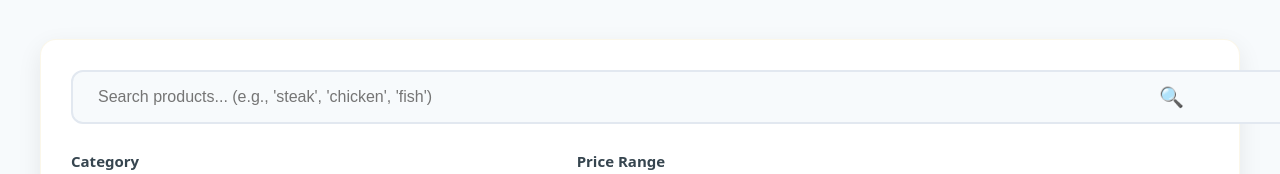
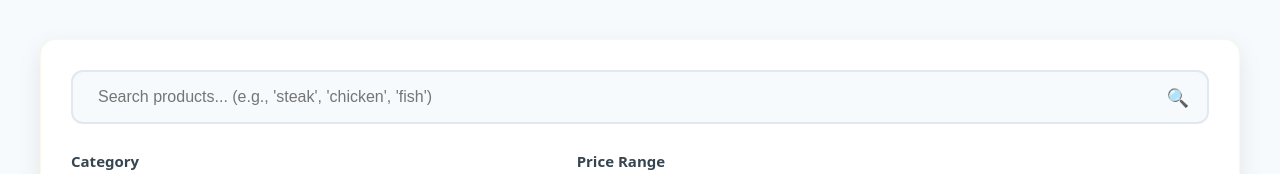
Before and after one commit to Huncho2130/The-meatrix, a Next.js app: page /products in a window 1280 px wide. Shown: the part 312-486 px from the top of the page. Built offline with nearby package versions, Linux system fonts and the light colour scheme.

Commit message:
Update page.tsx

```diff
--- a/src/app/products/page.tsx
+++ b/src/app/products/page.tsx
@@ -274,7 +274,8 @@ function SearchFilter({
             fontSize: isMobile ? "14px" : "16px",
             background: "#f7fafc",
             transition: "all 0.3s ease",
-            outline: "none"
+            outline: "none",
+            boxSizing: "border-box" // Add this to prevent overflow
           }}
           onFocus={(e) => {
             e.target.style.borderColor = "#D4AF37";
@@ -287,11 +288,16 @@ function SearchFilter({
         />
         <span style={{
           position: "absolute",
-          right: isMobile ? "20px" : "25px",
+
+      right: "15px", // Changed from 20px/25px to be closer to edge
           top: "50%",
           transform: "translateY(-50%)",
           color: "#D4AF37",
-          fontSize: "20px"
+          fontSize: "18px",
+      background: "#f7fafc",
+    padding: "5px",
+    borderRadius: "4px",
+    pointerEvents: "none" // Prevents icon from blocking input
         }}>
           🔍
         </span>
```
